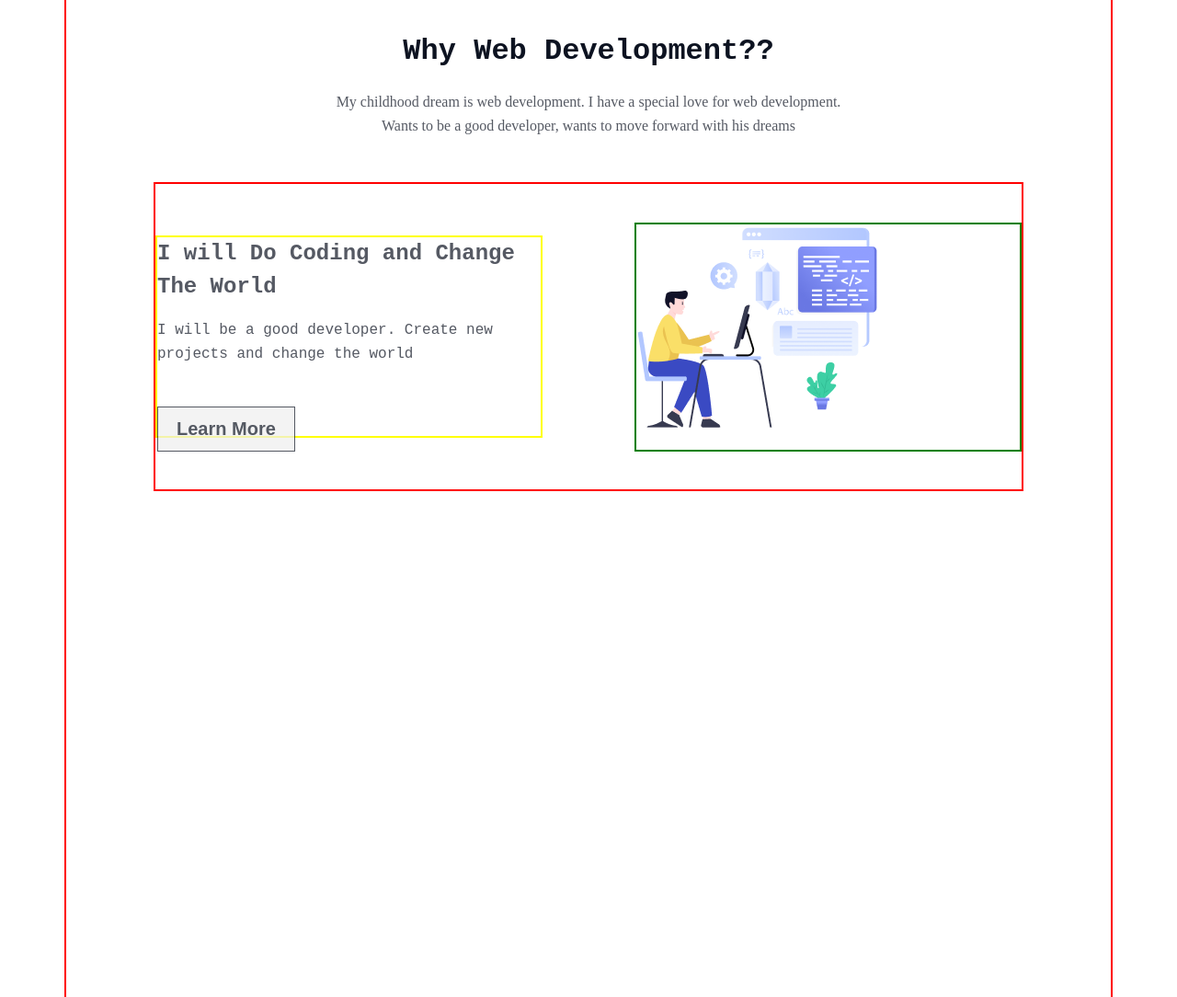
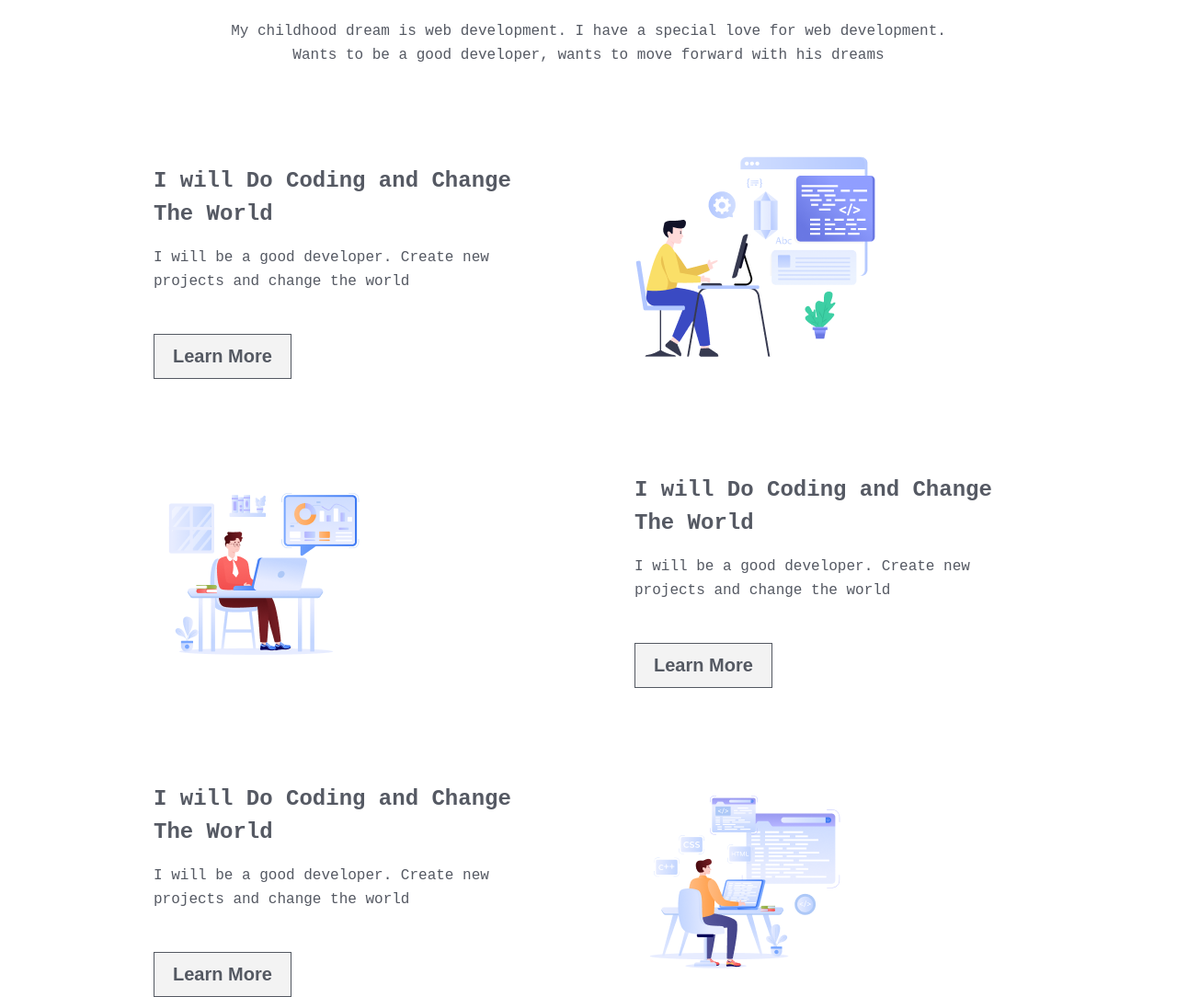
Before and after one commit to rimasultana/B10A1, a plain HTML site: page index.html in a window 1280 px wide. Shown: the part 775-1859 px from the top of the page at 92% size. Drawn offline with Linux system fonts and the light colour scheme; a web font is replaced by a local one.

Commit message:
box3 complete

```diff
--- a/index.html
+++ b/index.html
@@ -31,20 +31,58 @@
           <h1>Why Web Development??</h1>
           <p>
             My childhood dream is web development. I have a special love for web
-            development. <br> Wants to be a good developer, wants to move forward
-            with his dreams
+            development. <br />
+            Wants to be a good developer, wants to move forward with his dreams
           </p>
         </div>
+
+        <div class="box-container">
+          <!-- =-=-=-=-=-=box-container-1=-=-=-=-=-=- -->
+          <div class="box-text-content">
+            <h2>I will Do Coding and Change The World</h2>
+            <p>
+              I will be a good developer. Create new projects and
+              change the world
+            </p>
+            <button class="btn-primary">Learn More</button>
+          </div>
+          <div class="box-img">
+            <img src="assets/Layer_1.png" alt="" />
+          </div>
+        </div>
+        <!-- =-=-=-=-=-=box-container-1 Ene Here =-=-=-=-=-=- -->
+
+        <!-- =-=-=-=-=-=box-container-2 Start Here =-=-=-=-=-=- -->
+        <div class="box-container">
+          <div class="box-img">
+            <img src="assets/Group 3.png" alt="" />
+          </div>
+          <div class="box-text-content">
+            <h2>I will Do Coding and Change The World</h2>
+            <p>
+              I will be a good developer. Create new projects and
+              change the world
+            </p>
+            <button class="btn-primary">Learn More</button>
+          </div>
+        </div>
+        <!-- =-=-=-=-=-=box-container-2 End Here =-=-=-=-=-=- -->
+
+        <!-- =-=-=-=-=-=box-container-3 Start Here =-=-=-=-=-=- -->
         <div class="box-container">
           <div class="box-text-content">
             <h2>I will Do Coding and Change The World</h2>
-                <p>I will be a good developer. Create new projects and change the world</p>
+            <p>
+              I will be a good developer. Create new projects and
+              change the world
+            </p>
             <button class="btn-primary">Learn More</button>
           </div>
           <div class="box-img">
-                <img src="assets/Layer_1.png" alt="">
+            <img src="assets/Group 4.png" alt="" />
           </div>
         </div>
+        <!-- =-=-=-=-=-=box-container-3 End Here=-=-=-=-=-=- -->
       </section>
     </main>
   </body>
--- a/style/style.css
+++ b/style/style.css
@@ -68,7 +68,6 @@ body {
   width: 1140px;
   height: 1395px;
   margin: 0 auto;
-  border: 2px solid red;
   margin-top: 75px;
 }
 .content {
@@ -86,7 +85,6 @@ body {
 }
 .content p {
   color: rgb(13, 19, 33);
-  font-family: Azeret Mono;
   font-size: 16px;
   font-weight: 400;
   line-height: 26px;
@@ -102,11 +100,9 @@ body {
   gap: 100px;
   justify-content: space-between;
   align-items: center;
-  border: 2px solid red;
   margin: auto;
 }
 .box-text-content {
-  border: 2px solid yellow;
   width: 50%;
   height: 220px;
 }
@@ -142,6 +138,5 @@ body {
   opacity: 0.7;
 }
 .box-img {
-  border: 2px solid green;
   width: 50%;
 }
```
Lines whose indentation alone changed are shown as unchanged.
